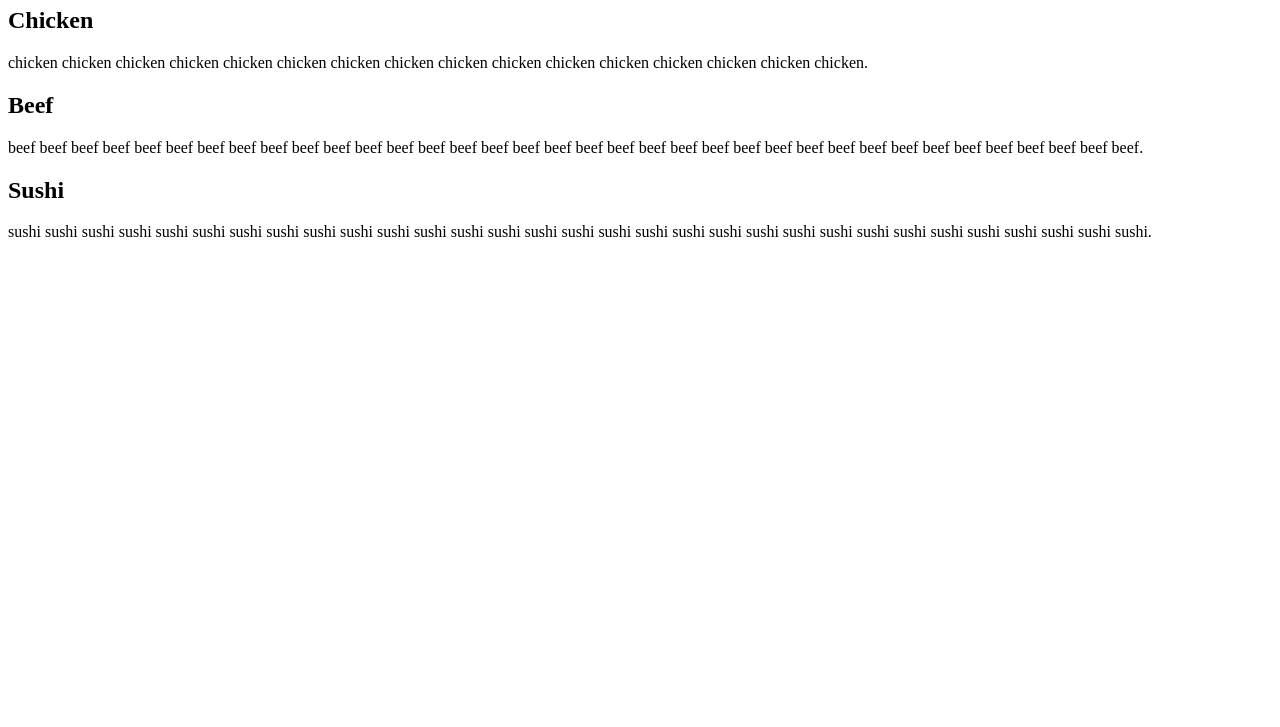
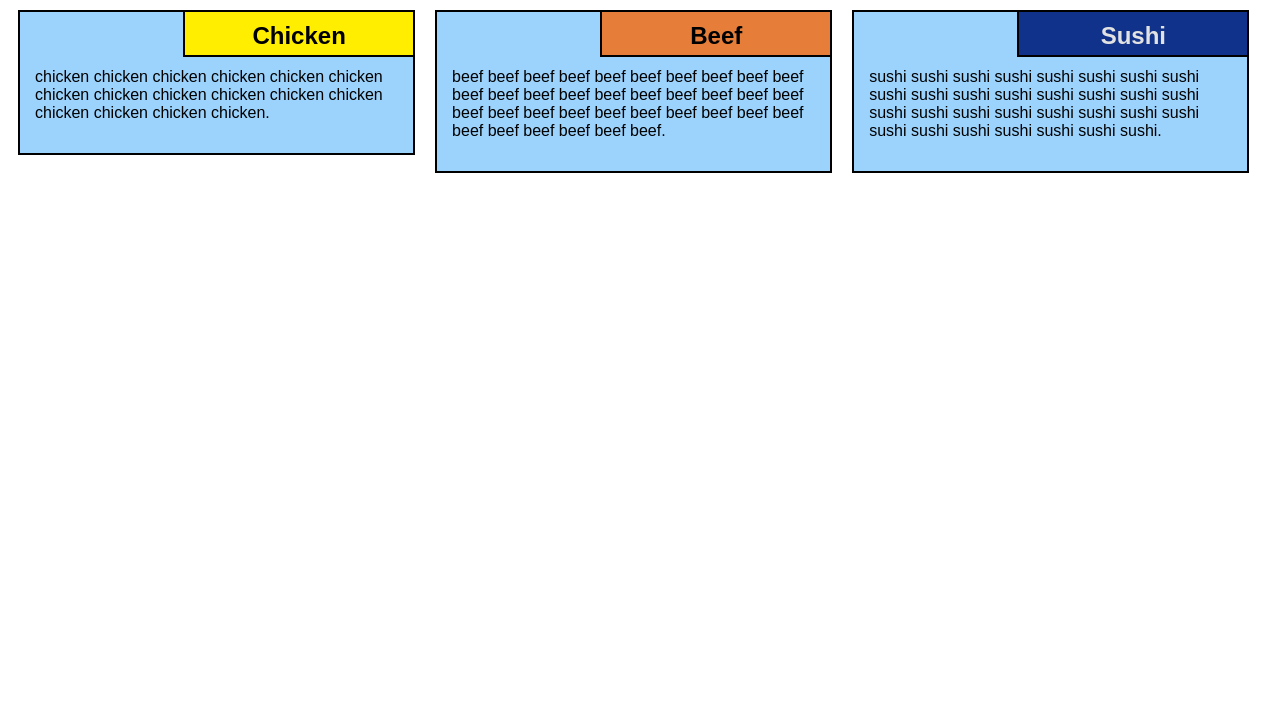
Before and after one commit to tusharpokhra267/coursera-test, a plain HTML site: page module-2-solutions/index.html in a window 1280 px wide. Shown: the part 73-800 px from the top of the page. Drawn offline with Linux system fonts and the light colour scheme; files that its build step writes are made by us from their sources.

Commit message:
Update index.html

```diff
--- a/module-2-solutions/index.html
+++ b/module-2-solutions/index.html
@@ -4,7 +4,7 @@
     <meta charset="UTF-8">
     <meta name="viewport" content="width=device-width, initial-scale=1.0">
     <title>Module Two Solution</title>
-    <link rel="stylesheet" href="hw.css">
+    <link rel="stylesheet" href="style.css">
 </head>
 <body>
         <h1>Our Menu</h1>
```
